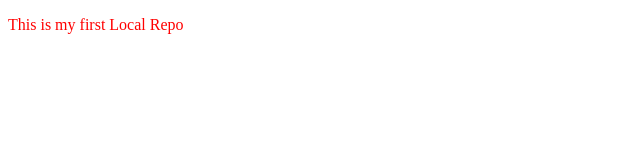
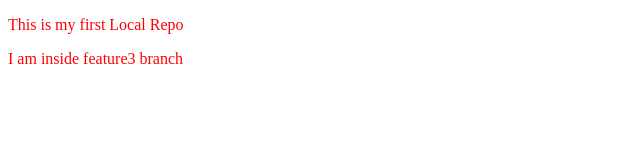
Before and after one commit to ranjan162238/LocalRepo5-demo, a plain HTML site: page index.html in a window 1280 px wide. Shown: the whole page, without its empty margins (0-640 px from the left). Drawn offline with Linux system fonts and the light colour scheme.

Commit message:
add Para

```diff
--- a/index.html
+++ b/index.html
@@ -8,6 +8,7 @@
 </head>
 <body>
   <p>This is my first Local Repo</p>
+  <p>I am inside feature3 branch</p>
 
 </body>
 </html>
```
